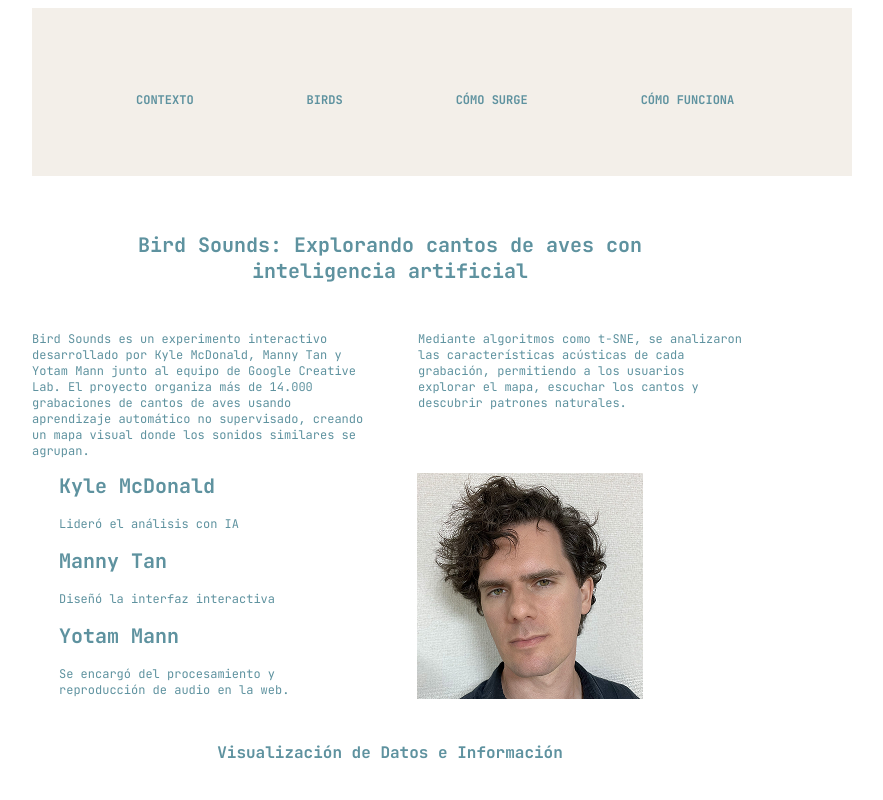
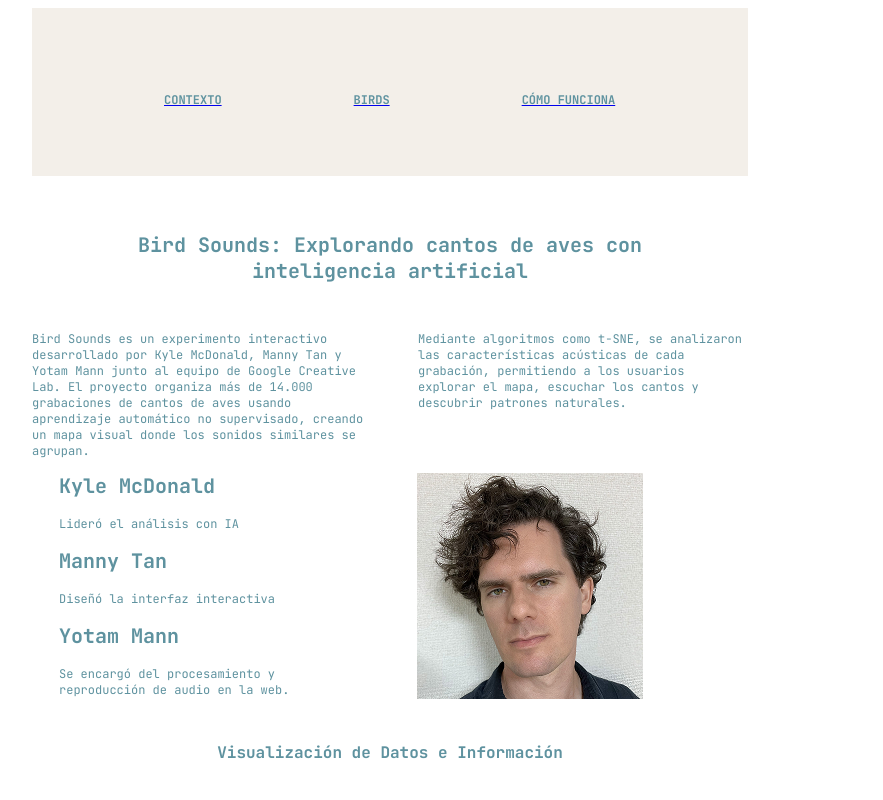
Before and after one commit to nachadacca/E02-PCOMP, a plain HTML site: page index.html in a window 1280 px wide. Shown: the top 800 px of the page, without its empty margins (224-1107 px from the left). Drawn offline with Linux system fonts and the light colour scheme.

Commit message:
Add files via upload

```diff
--- a/index.html
+++ b/index.html
@@ -65,14 +65,13 @@ function topFunction() {
 
 
 <div class= "header">
-	<h3>CONTEXTO</h3>
-	<h3>BIRDS </h3>
-	<h3>CÓMO SURGE</h3>
-	<h3>CÓMO FUNCIONA</h3>
+	<a href="#contexto"><h3>CONTEXTO</h3></a>
+	<a href="#birds"><h3>BIRDS </h3></a>
+	<a href="#funciona"><h3>CÓMO FUNCIONA</h3></a>
 </div>
 
 
-<div class="inicio">
+<div class="inicio" id="contexto">
 <h1>Bird Sounds: Explorando cantos de aves con <br> inteligencia artificial</h1>
 <div class="columna1">
 <p>Bird Sounds es un experimento interactivo desarrollado por Kyle McDonald, Manny Tan y Yotam Mann junto al equipo de Google Creative Lab. El proyecto organiza más de 14.000 grabaciones de cantos de aves usando aprendizaje automático no supervisado, creando un mapa visual donde los sonidos similares se agrupan. </p>
@@ -89,7 +88,10 @@ function topFunction() {
 <h2>Yotam Mann</h2>
 <p>Se encargó del procesamiento y <br> reproducción de audio en la web.</p>
 </div>
+
+<div class="birds" id="birds">
 <h3>Visualización de Datos e Información</h3>
+</div>
 
 <!-- SVG COMPLETO OFICIAL -->
 <?xml version="1.0" encoding="UTF-8" standalone="no"?>
@@ -212,7 +214,7 @@ function topFunction() {
 
 </div>
 
-<div class= "visualizacion">
+<div class= "visualizacion" id="funciona">
    <h1>¿Qué es la visualización de datos?</h1>
    <p>Es una disciplina que busca <br>  representar datos abstractos en <br> formas perceptibles (imagen, <br>  sonido, etc.) que permitan <br> entender los datos. Utiliza <br>  diseño, percepción y ciencias <br>  cognitivas.</p>
    <img src="img_0.png" alt="Web BIRDS">
--- a/styles.css
+++ b/styles.css
@@ -6,11 +6,9 @@ body {
 
 .header {
       width: 716px;
-      width: 100%;
       height: 168px;
       display: flex;
       background: #F3EFE9;
-      padding-left:104px;
 h3 {
    font-family: "JetBrains Mono";
   color: #5E929F;
@@ -19,7 +17,7 @@ h3 {
    text-align: center;
     margin-top: 84px;
     margin-bottom: 72px;
-    margin-right: 113px;
+    margin-left: 132px;
 }
 }
 
```
